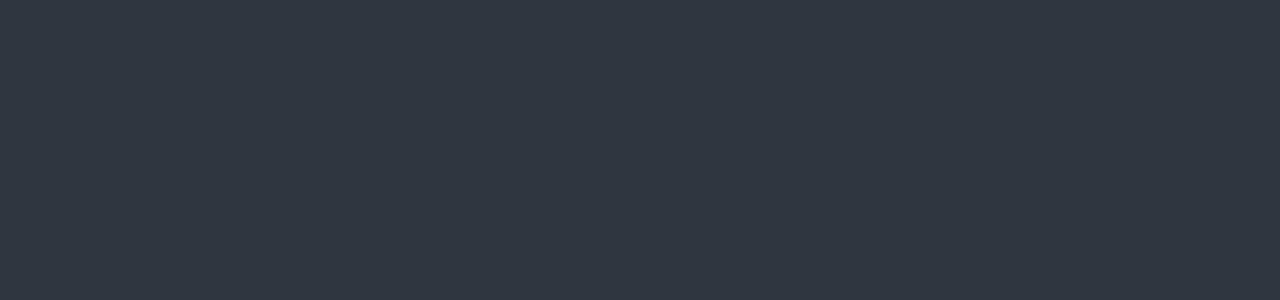
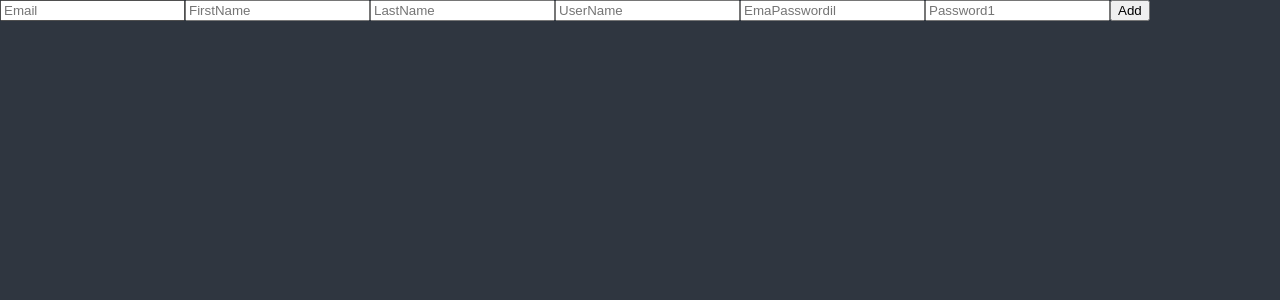
Before and after one commit to sdfwefk11/reactstudy02, a React (Create React App) app: page / in a window 1280 px wide. Shown: the top 300 px of the page. Built offline with nearby package versions, Linux system fonts and the light colour scheme.

Commit message:
react-hook-form

```diff
--- a/package.json
+++ b/package.json
@@ -12,6 +12,7 @@
     "@types/react-dom": "^18.0.11",
     "react": "^18.2.0",
     "react-dom": "^18.2.0",
+    "react-hook-form": "^7.43.9",
     "react-scripts": "5.0.1",
     "recoil": "^0.7.7",
     "styled-components": "^5.3.9",
--- a/src/App.tsx
+++ b/src/App.tsx
@@ -1,4 +1,5 @@
 import { createGlobalStyle } from "styled-components";
+import ToDoList from "./ToDoList";
 
 const GlobalStyle = createGlobalStyle`
   @import url('https://fonts.googleapis.com/css2?family=Ubuntu:wght@300;400&display=swap');
@@ -67,7 +68,12 @@ a {
 `;
 
 function App() {
-  return <GlobalStyle />;
+  return (
+    <>
+      <GlobalStyle />
+      <ToDoList />
+    </>
+  );
 }
 
 export default App;
--- /dev/null
+++ b/src/ToDoList.tsx
@@ -0,0 +1,57 @@
+import { useState } from "react";
+import { useForm } from "react-hook-form";
+
+/* function ToDoList() {
+  const [value, setValue] = useState("");
+  const [error, setError] = useState("");
+  const onChange = (event: React.FormEvent<HTMLInputElement>) => {
+    const {
+      currentTarget: { value },
+    } = event;
+    setValue(value);
+    setError("");
+  };
+  const onSubmit = (event: React.FormEvent<HTMLFormElement>) => {
+    event.preventDefault();
+    if (value.length < 10) {
+      return setError("To do should be longer");
+    }
+    console.log("submit");
+  };
+  return (
+    <div>
+      <form onSubmit={onSubmit}>
+        <input
+          onChange={onChange}
+          placeholder="Write a to do"
+          value={value}
+        ></input>
+        <button>Add</button>
+        {error !== "" ? error : null}
+      </form>
+    </div>
+  );
+}
+
+export default ToDoList; */
+
+function ToDoList() {
+  const { register, watch } = useForm();
+  console.log(watch());
+  return (
+    <div>
+      <form>
+        <input {...register("Email")} placeholder="Email"></input>
+        <input {...register("FirstName")} placeholder="FirstName"></input>
+        <input {...register("LastName")} placeholder="LastName"></input>
+        <input {...register("UserName")} placeholder="UserName"></input>
+        <input {...register("Password")} placeholder="EmaPasswordil"></input>
+        <input {...register("Password1")} placeholder="Password1"></input>
+
+        <button>Add</button>
+      </form>
+    </div>
+  );
+}
+
+export default ToDoList;
```
Also changed, not shown: 1 other file (tests, documents, lock files or other folders).
